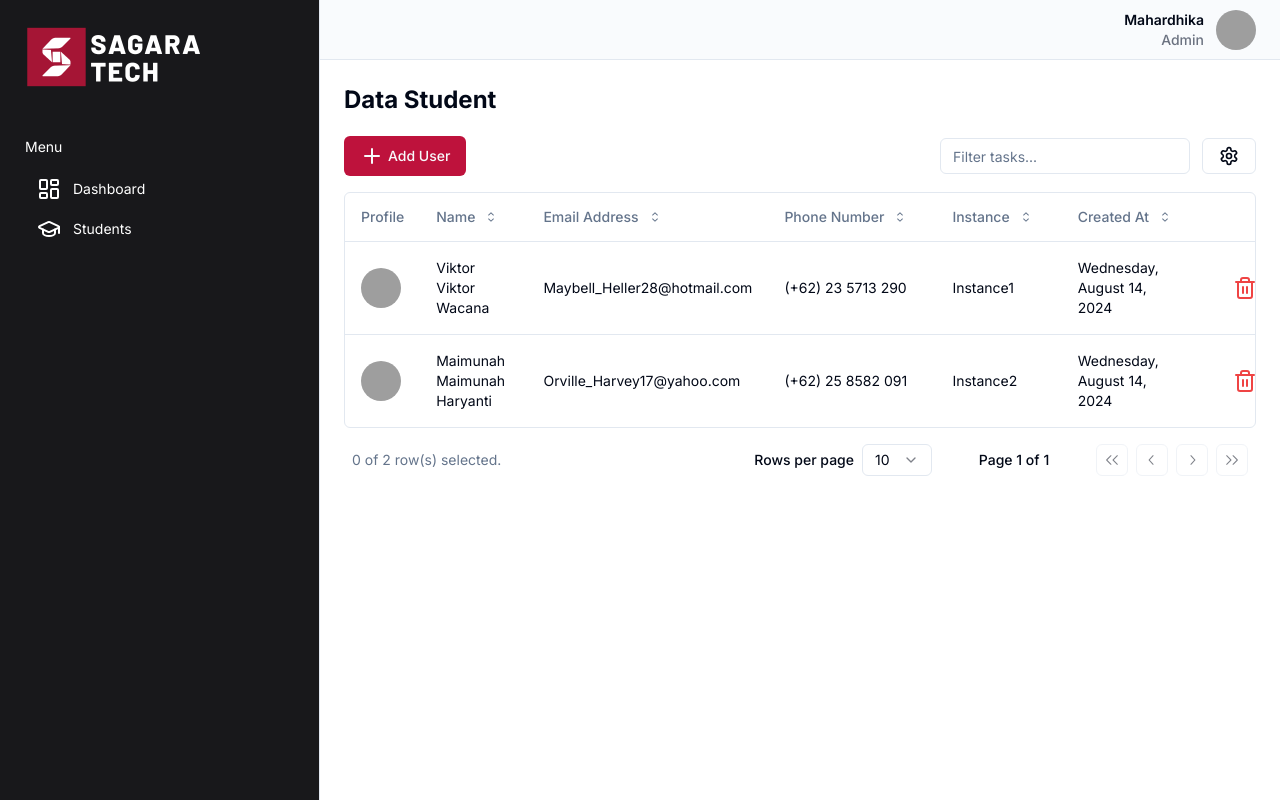
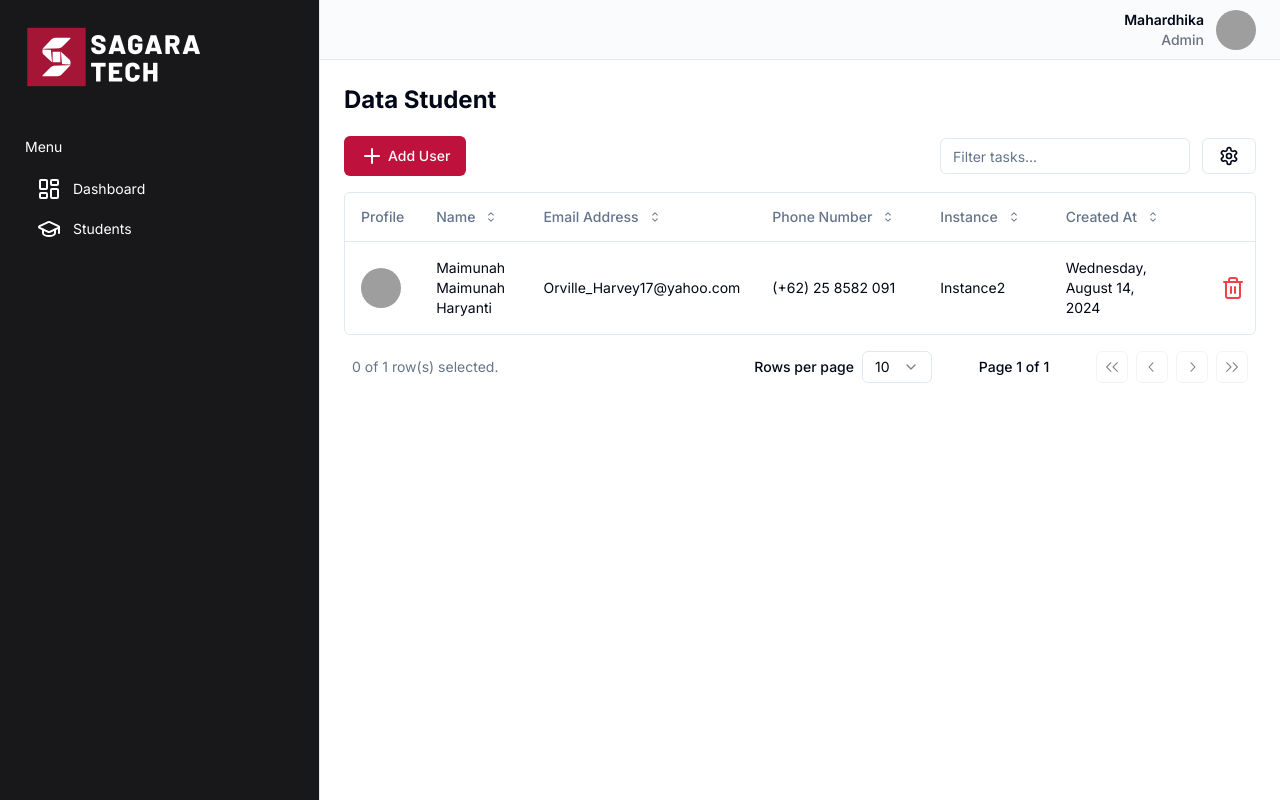
Before and after one commit to novalmahardhika/technical-test-sagara-technology, a Next.js app: page /dashboard/students in a window 1280 px wide. Built offline with nearby package versions, Linux system fonts and the light colour scheme; grey boxes are pictures that could not be loaded.

Commit message:
fix: remove throw error in server action

```diff
--- a/src/action/user-action.ts
+++ b/src/action/user-action.ts
@@ -18,7 +18,7 @@ export async function getStudent() {
 
     return JSON.parse(data.toString() || '[]')
   } catch (error) {
-    console.error(error)
+    console.log(error)
   }
 }
 
@@ -35,11 +35,17 @@ export async function deleteStudent(id: string) {
       'students.json'
     )
 
+    // Check if the file exists
+    try {
+      await fs.access(filePath)
+    } catch (error) {
+      throw new Error(`File not found: ${filePath}`)
+    }
+
     await fs.writeFile(filePath, JSON.stringify(newData, null, 2), 'utf-8')
 
     return { message: 'Student deleted successfully' }
   } catch (error) {
-    console.error(error)
-    throw new Error('Failed to delete student')
+    return { message: 'Internal Server error' }
   }
 }
--- a/src/lib/data/students.json
+++ b/src/lib/data/students.json
@@ -1,13 +1,4 @@
 [
-  {
-    "id": "fd1d545a-8d0f-47be-bb1c-89a1b940689b",
-    "profile": "https://cloudflare-ipfs.com/ipfs/Qmd3W5DuhgHirLHGVixi6V76LhCkZUz6pnFt5AJBiyvHye/avatar/940.jpg",
-    "name": "Viktor Viktor Wacana",
-    "email": "Maybell_Heller28@hotmail.com",
-    "phoneNumber": "(+62) 23 5713 290",
-    "instance": "Instance1",
-    "createdAt": "2024-08-14T19:07:44.069Z"
-  },
   {
     "id": "0a16f3b5-4a95-489c-b101-b0e6172e2cb7",
     "profile": "https://avatars.githubusercontent.com/u/97474300",
```
